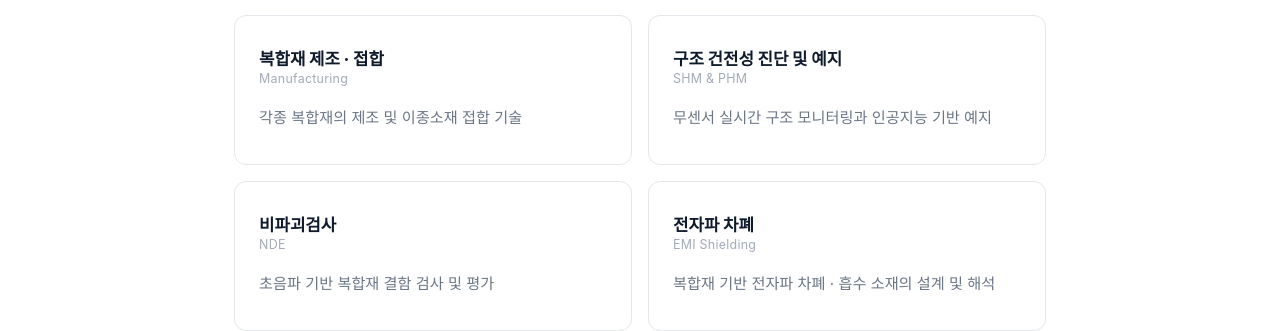
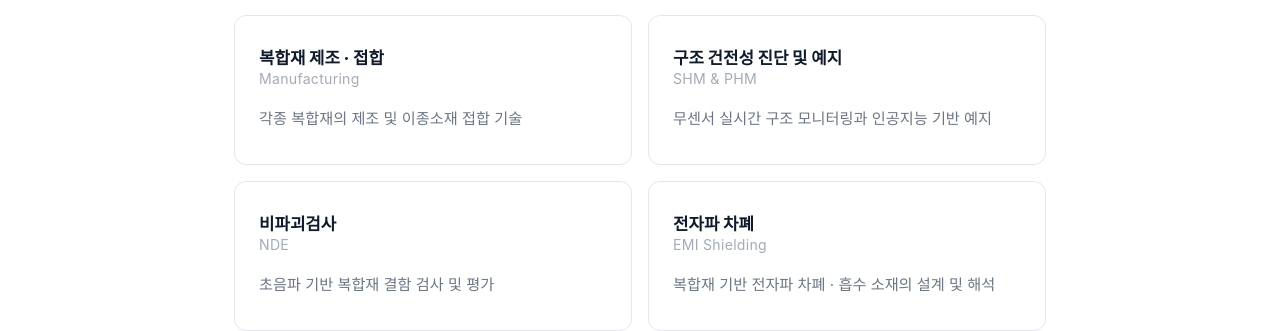
Before and after one commit to rcomptech/rcomptech.github.io, a plain HTML site: page business.html in a window 1280 px wide. Shown: the part 228-559 px from the top of the page. Drawn offline with Linux system fonts and the light colour scheme.

Commit message:
Update style.css

```diff
--- a/style.css
+++ b/style.css
@@ -201,7 +201,7 @@ a { color: inherit; text-decoration: none; }
 .info-card .card-en {
   margin-top: 0.1rem;
   line-height: 1.3;
-  font-size: 0.78rem;
+  font-size: 0.88rem;
   font-weight: 400;
   color: #a3abb7;
   letter-spacing: 0.02em;
```
